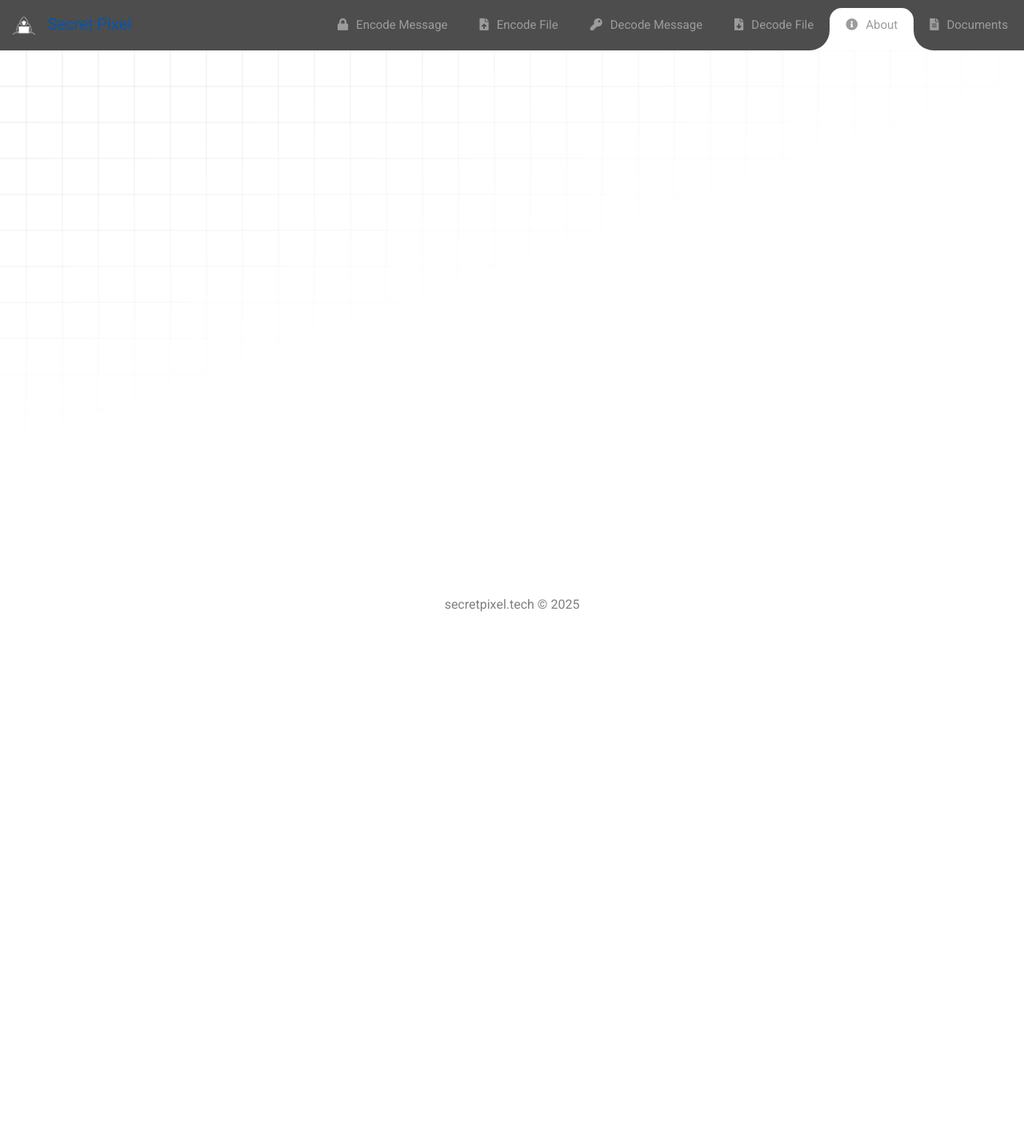
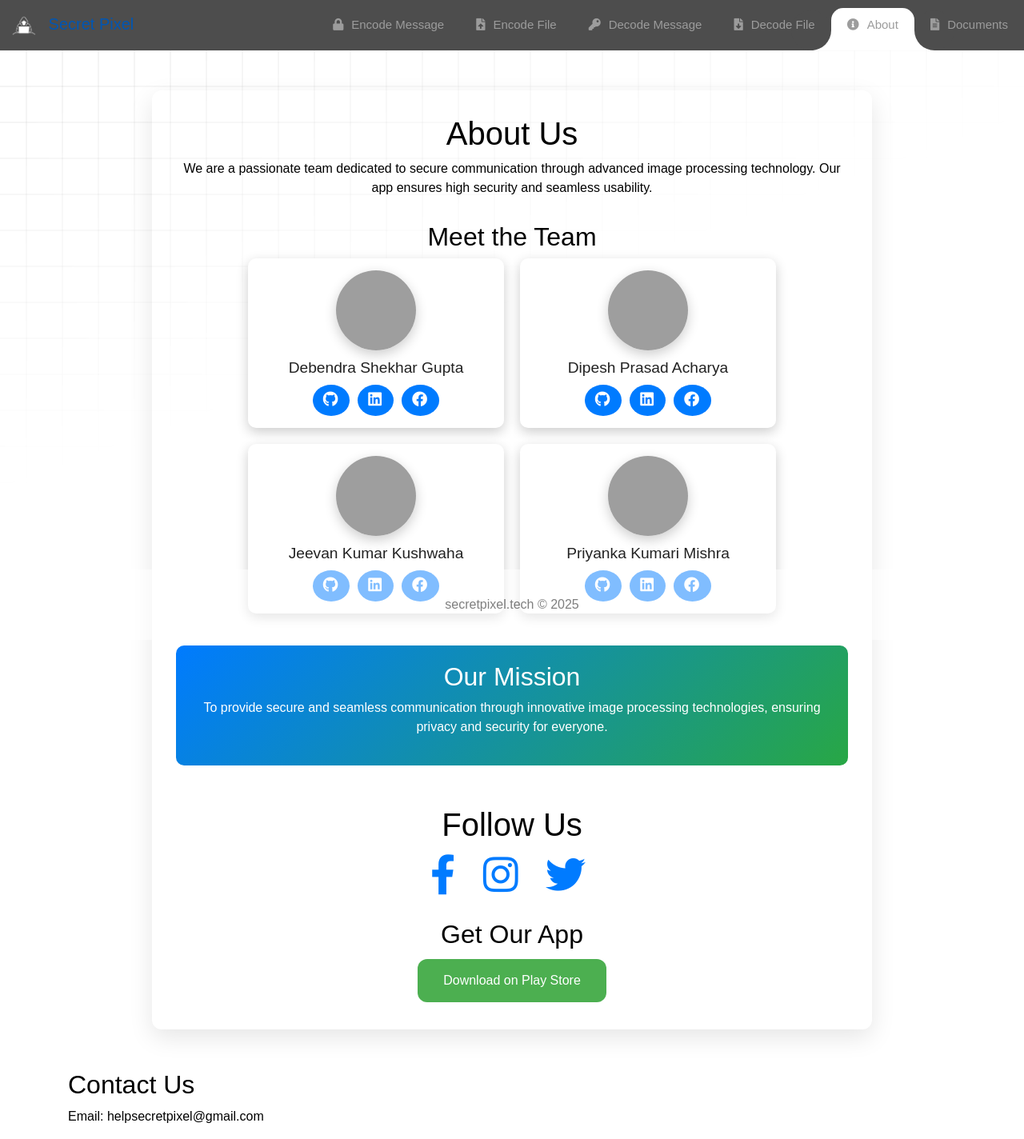
Before and after one commit to Bandit16/Steganography, a Django app: page /about/ in a window 1280 px wide. Shown: the whole page at 80% size. Before the commit the page ends 765 px from the top, so only its background shows below. Run offline with Django 4.2, Linux system fonts and the light colour scheme; some libraries are stand-ins or nearby versions; grey boxes are pictures that could not be loaded.

Commit message:
modified about section

```diff
--- a/Steganography/app/static/app/about.css
+++ b/Steganography/app/static/app/about.css
@@ -0,0 +1,79 @@
+body {
+    font-family: 'Poppins', sans-serif;
+    /* background-color: #f4f4f4; */
+    margin: 0;
+    padding: 0;
+}
+.about-container {
+    max-width: 900px;
+    margin: 50px auto;
+    padding: 30px;
+    /* background: white; */
+    box-shadow: 0 10px 30px rgba(0, 0, 0, 0.1);
+    border-radius: 12px;
+    text-align: center;
+    animation: fadeIn 1s ease-in-out;
+}
+.contributors {
+    margin-top: 30px;
+
+}
+.team-grid {
+    display: flex;
+    flex-wrap: wrap;
+    justify-content: center;
+    gap: 20px;
+}
+.team-member {
+    background: white;
+    padding: 15px;
+    border-radius: 10px;
+    box-shadow: 0 5px 15px rgba(0, 0, 0, 0.2);
+    text-align: center;
+    transition: transform 0.3s;
+    width: 320px;
+}
+.team-member:hover {
+    transform: scale(1.05);
+}
+.team-member img {
+    width: 100px;
+    height: 100px;
+    border-radius: 50%;
+    box-shadow: 0 5px 15px rgba(0, 0, 0, 0.2);
+    transition: transform 0.3s;
+}
+.team-member img:hover {
+    transform: scale(1.1);
+}
+.team-member h3 {
+    font-size: 1.2em;
+    margin: 10px 0;
+    color: #222;
+}
+.social-icons {
+    display: flex;
+    justify-content: center;
+    gap: 10px; /* Adjust the gap as needed */
+}
+
+.social-icons a {
+    display: inline-block;
+    font-size: 1.2em;
+    color: white;
+
+    background: #007bff;
+    padding: 5px 5px 5px 13px;
+    border-radius: 50%;
+    transition: background 0.3s;
+}
+.social-icons a:hover {
+    background: #0056b3;
+}
+.mission-section {
+    margin-top: 40px;
+    padding: 20px;
+    background: linear-gradient(135deg, #007bff, #28a745);
+    color: white;
+    border-radius: 10px;
+}
--- a/Steganography/app/templates/app/about.html
+++ b/Steganography/app/templates/app/about.html
@@ -2,11 +2,93 @@
 {% load static %}
 
 {% block content %}
-
 <head>
     <link rel="stylesheet" href="{% static 'app/about.css' %}">
 </head>
-<!-- code here zione -->
-<!-- code your css at static/app/about.css -->
+
+
+<div class="about-container">
+    <h1>About Us</h1>
+    <p>We are a passionate team dedicated to secure communication through advanced image processing technology. Our app ensures high security and seamless usability.</p>
+
+    <div class="contributors">
+        <h2>Meet the Team</h2>
+        <div class="team-grid">
+            <div class="team-member">
+                <img src="{% static 'app/profile/debendra.jpg' %}" alt="Debendra">
+                <h3>Debendra Shekhar Gupta</h3>
+                <div class="social-icons">
+                    <a href="https://github.com/Debendra533" target="_blank"><i class="fab fa-github"></i></a>
+                    <a href="https://www.linkedin.com/in/debendra-shekhar-gupta-112353343?utm_source=share&utm_campaign=share_via&utm_content=profile&utm_medium=android_app" target="_blank"><i class="fab fa-linkedin"></i></a>
+                    <a href="https://www.facebook.com/share/1E8Ltz2FSJ/Fb" target="_blank"><i class="fab fa-facebook"></i></a>
+                </div>
+            </div>
+            <div class="team-member">
+                <img src="{% static 'app/profile/dipesh.jpg' %}" alt="Dipesh">
+                <h3>Dipesh Prasad Acharya</h3>
+                <div class="social-icons">
+                    <a href="https://github.com/Bandit16" target="_blank"><i class="fab fa-github"></i></a>
+                    <a href="https://www.linkedin.com/in/dipesh-acharya-4a5ab7273/" target="_blank"><i class="fab fa-linkedin"></i></a>
+                    <a href="https://www.facebook.com/profile.php?id=100013821284161" target="_blank"><i class="fab fa-facebook"></i></a>
+                </div>
+            </div>
+            <div class="team-member">
+                <img src="{% static 'app/profile/jeevan.jpg' %}" alt="Jeevan">
+                <h3>Jeevan Kumar Kushwaha</h3>
+                <div class="social-icons">
+                    <a href="https://github.com/zione-kushwaha" target="_blank"><i class="fab fa-github"></i></a>
+                    <a href="https://www.linkedin.com/in/zi-one" target="_blank"><i class="fab fa-linkedin"></i></a>
+                    <a href="https://www.facebook.com/jeevan.kushwaha.9883" target="_blank"><i class="fab fa-facebook"></i></a>
+                </div>
+            </div>
+            <div class="team-member">
+                <img src="{% static 'app/profile/priyanka.jpg' %}" alt="Priyanka">
+                <h3>Priyanka Kumari Mishra</h3>
+                <div class="social-icons">
+                    <a href="https://github.com/Priyanka-Mishra1" target="_blank"><i class="fab fa-github"></i></a>
+                    <a href="https://www.linkedin.com/in/priyanka-mishra-911a3a34a?utm_source=share&utm_campaign=share_via&utm_content=profile&utm_medium=android_app" target="_blank"><i class="fab fa-linkedin"></i></a>
+                    <a href="https://www.facebook.com/priyanka.priyal.9" target="_blank"><i class="fab fa-facebook"></i></a>
+                </div>
+            </div>
+        </div>
+    </div>
+
+    <div class="mission-section">
+        <h2>Our Mission</h2>
+        <p>To provide secure and seamless communication through innovative image processing technologies, ensuring privacy and security for everyone.</p>
+    </div>
+
+    <div style="height: 50px;"></div>
+
+    <div class="social-links">
+
+        <h1>Follow Us</h1>
+        <div style="height: 5px;"></div>
+        <a href="https://www.facebook.com/share/18as3zZes8/" target="_blank" style="margin-right: 20px;"><i class="fab fa-facebook-f" style="font-size: 50px;"></i></a>
+        <a href="https://www.instagram.com/secretpixel_?igsh=MWc0MDdkMGQ5MnlucQ==" target="_blank" style="margin-right: 20px;"><i class="fab fa-instagram" style="font-size: 50px;"></i></a>
+        <a href="https://x.com/secret_pixel_?t=2Z7Lawvglsk9yc2iCM5kMQ&s=08" target="_blank"><i class="fab fa-twitter" style="font-size: 50px;"></i></a>
+    </div>
+    <div style="height: 0px;"></div>
+
+    <div class="download-app" style="text-align: center; margin-top: 30px;"></div>
+        <h2>Get Our App</h2>
+        <a href="https://play.google.com/store/apps/details?id=com.secretpixel" target="_blank" class="download-button" style="text-decoration: none;">
+            <button style="background-color: #4CAF50; color: white; padding: 15px 32px; text-align: center; text-decoration: none; display: inline-block; font-size: 16px; margin: 4px 2px; cursor: pointer; border-radius: 12px; border: none; transition: background-color 0.3s ease;">
+                Download on Play Store
+            </button>
+        </a>
+    </div>
+
+    <style>
+        .download-button button:hover {
+            background-color: #45a049;
+        }
+    </style>
+
+    <div class="contact-info">
+        <h2>Contact Us</h2>
+        <p>Email: helpsecretpixel@gmail.com</p>
+    </div>
+</div>
 
 {% endblock %}
```
